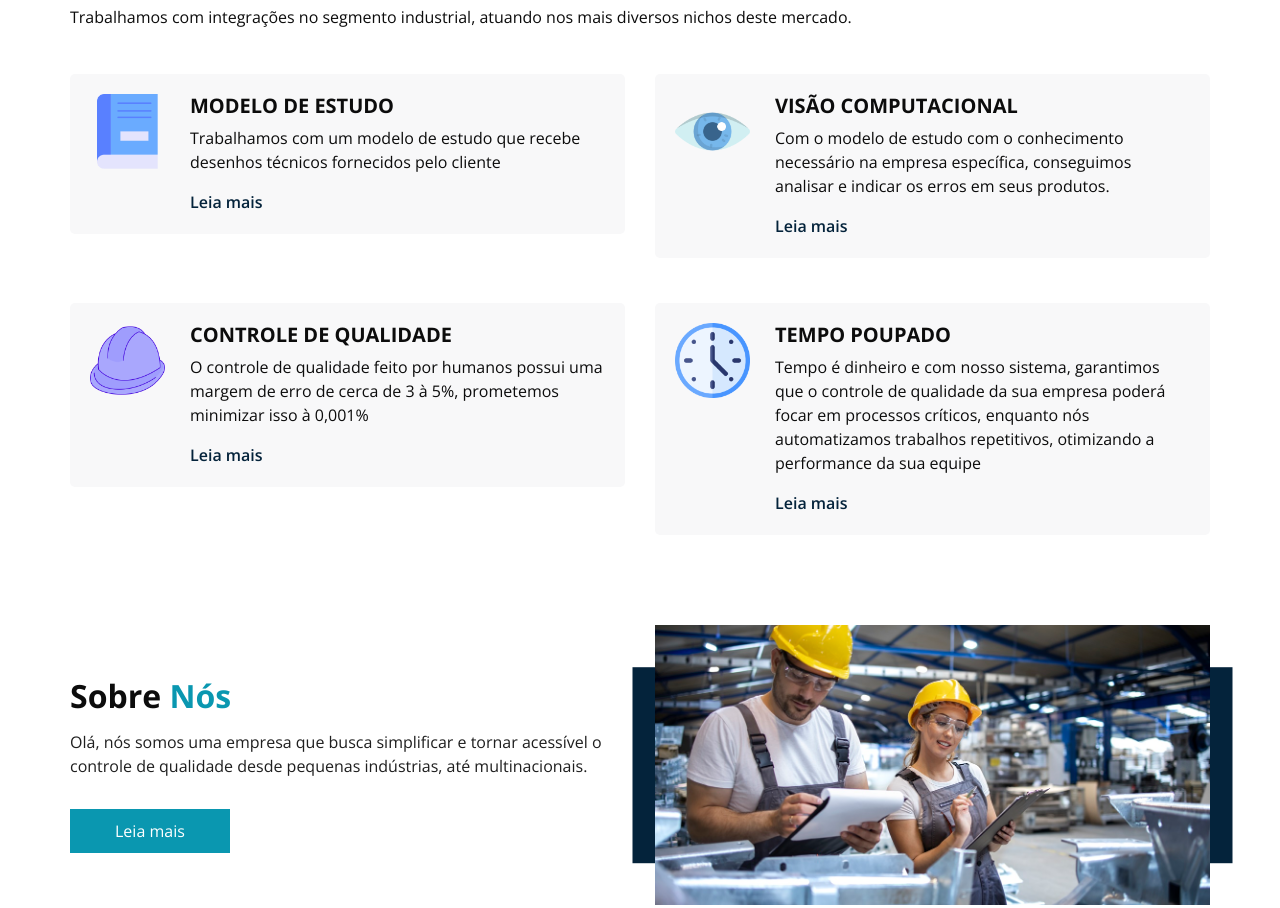
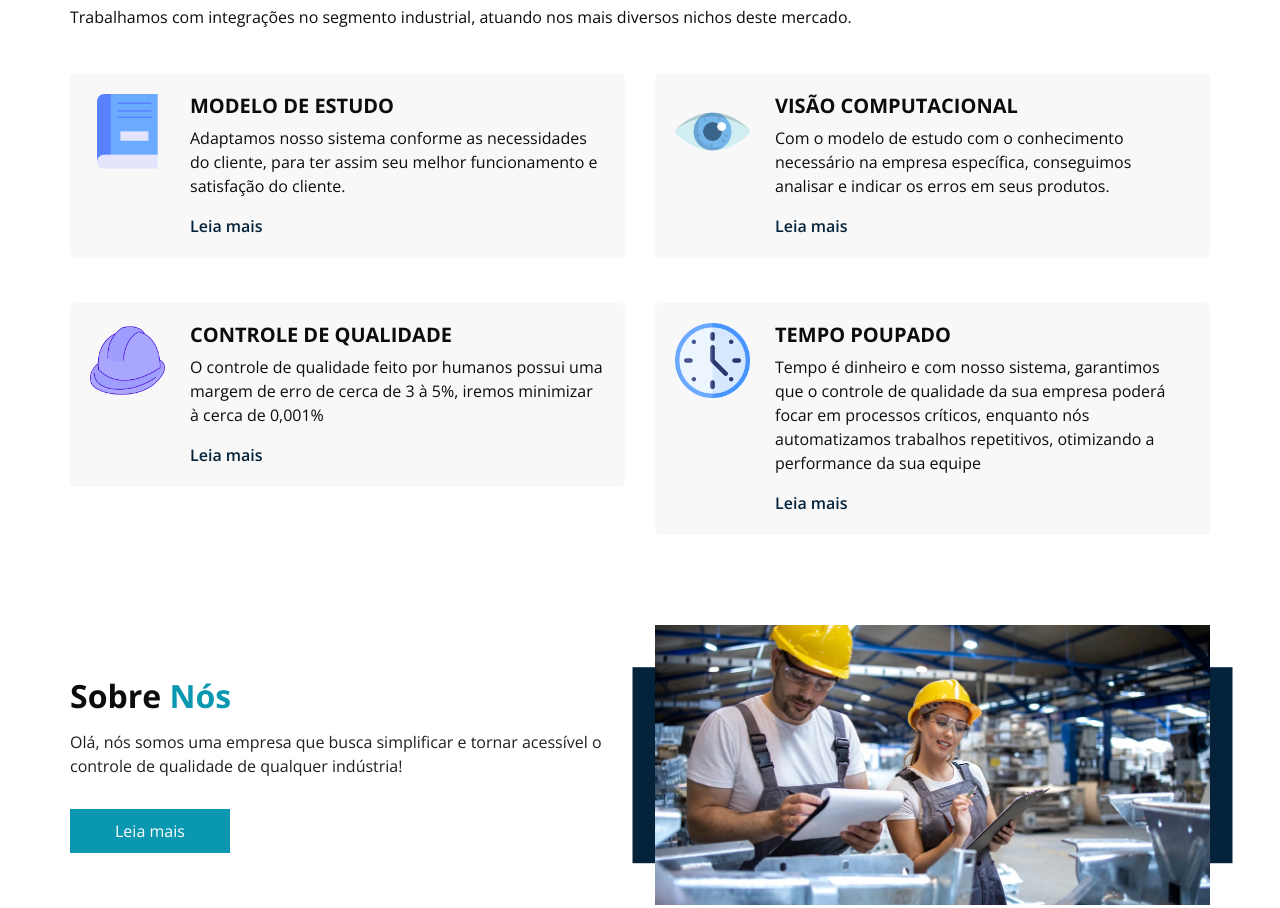
Before and after one commit to arthvr9/CQA, a plain HTML site: page index.html in a window 1280 px wide. Shown: the part 933-1841 px from the top of the page. Drawn offline with nearby package versions, Linux system fonts and the light colour scheme.

Commit message:
Update index.html

```diff
--- a/index.html
+++ b/index.html
@@ -161,7 +161,7 @@
                       Rápida
                     </h1>
                     <p>
-                      Garantimos a integração mais rápida e eficaz possível, com nosso modelo de estudo, conseguimos receber cerca de 500 desenhos técnicos por minuto.
+                      Garantimos a integração mais rápida e eficaz possível, com nosso modelo de estudo, conseguimos receber mais de 100 desenhos técnicos por minuto.
                     </p>
                     <div class="btn-box">
                       <a href="" class="btn1">
@@ -210,7 +210,7 @@
                   Modelo de estudo
                 </h5>
                 <p>
-                  Trabalhamos com um modelo de estudo que recebe desenhos técnicos fornecidos pelo cliente
+                  Adaptamos nosso sistema conforme as necessidades do cliente, para ter assim seu melhor funcionamento e satisfação do cliente.
                 </p>
                 <a href="">
                   Leia mais
@@ -246,7 +246,7 @@
                   Controle de qualidade
                 </h5>
                 <p>
-                  O controle de qualidade feito por humanos possui uma margem de erro de cerca de 3 à 5%, prometemos minimizar isso à 0,001%
+                  O controle de qualidade feito por humanos possui uma margem de erro de cerca de 3 à 5%, iremos minimizar à cerca de 0,001%
                 </p>
                 <a href="">
                   Leia mais
@@ -293,7 +293,7 @@
               </h2>
             </div>
             <p>
-              Olá, nós somos uma empresa que busca simplificar e tornar acessível o controle de qualidade desde pequenas indústrias, até multinacionais.
+              Olá, nós somos uma empresa que busca simplificar e tornar acessível o controle de qualidade de qualquer indústria!
             </p>
             <a href="">
               Leia mais
```
